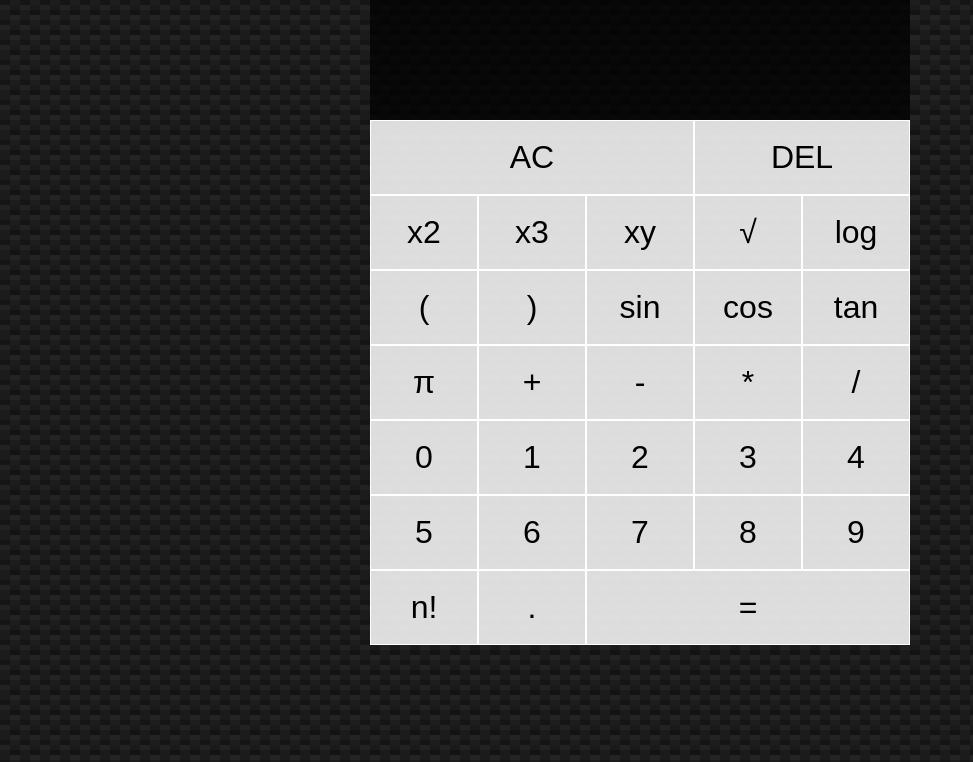
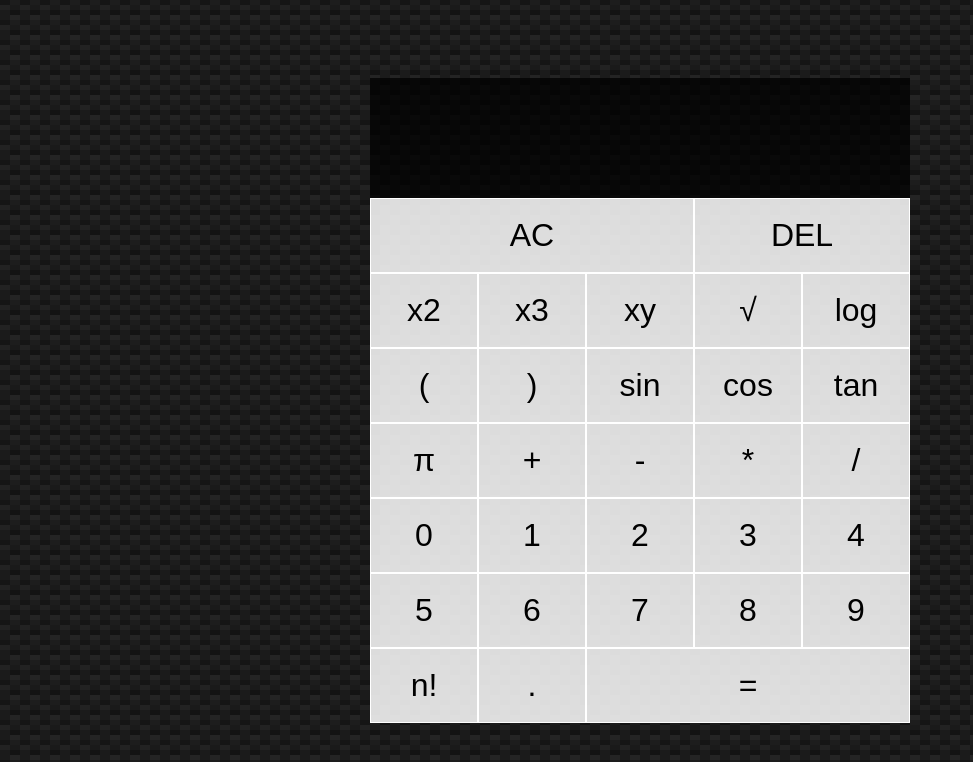
Before and after one commit to serialphotog/439-project, a website: page index.html in a window 1280 px wide. Shown: the whole page, without its empty margins (0-973 px from the left). Drawn offline with Linux system fonts and the light colour scheme.

Commit message:
Fix the layout not being vertically centered

```diff
--- a/src/sass/modules/_base.scss
+++ b/src/sass/modules/_base.scss
@@ -38,11 +38,8 @@ body{
     justify-content:center;
     align-content:center;
     min-height: 100vh;
-    min-width: 0;
     grid-template-columns:repeat(5, minmax(50px, 1fr));
     grid-template-rows: minmax(120px,auto) repeat(7, 75px);
-    min-width: 0;
-    min-height: 0;
 
     @include max_width (330px) {
         grid-template-columns: repeat(4, 1fr);
```
Also changed, not shown: styles/app.css.
